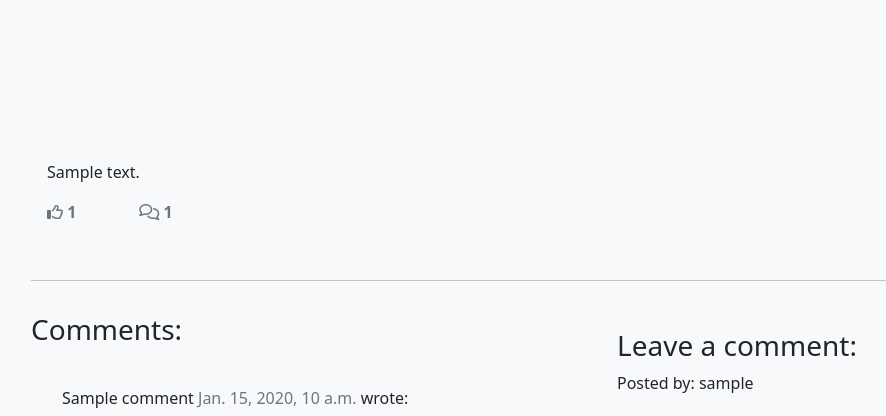
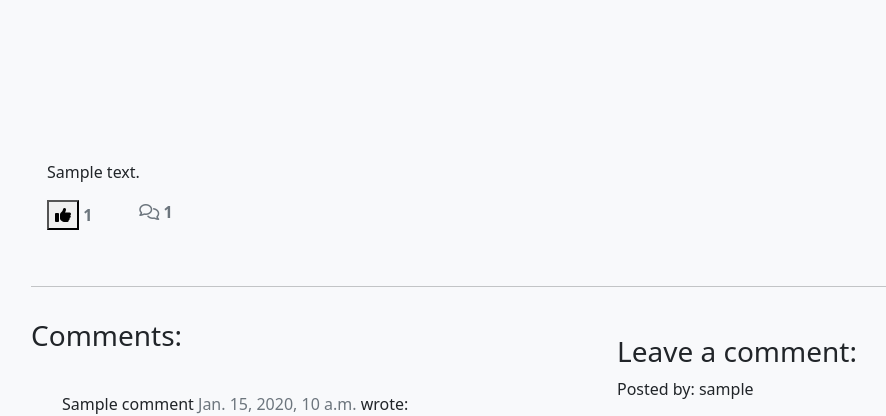
Before and after one commit to HumaIlyas/Project-4, a Django app: a page that uses templates/news/post_detail.html in a window 1280 px wide. Shown: the part 354-770 px from the top of the page, without its empty margins (51-937 px from the left). Run offline with Django 3.2, Linux system fonts and the light colour scheme; a user stored in the database is signed in; tables that the repository leaves empty hold one stand-in row (values such as "Sample post"); some libraries are stand-ins or nearby versions.

Commit message:
Add functionality for like/unlike in views.py & post_detail.html, and path in urls.py

```diff
--- a/news/urls.py
+++ b/news/urls.py
@@ -5,4 +5,5 @@ urlpatterns = [
     path("", views.PostList.as_view(), name='home'),
     path('category/<str:category>', views.PostCategory.as_view(), name='category'),
     path('<slug:slug>/', views.PostDetail.as_view(), name='news/post_detail'),
+    path('like/<slug:slug>', views.PostLike.as_view(), name='post_like'),
 ]
--- a/news/views.py
+++ b/news/views.py
@@ -1,5 +1,6 @@
-from django.shortcuts import render, get_object_or_404
+from django.shortcuts import render, get_object_or_404, reverse
 from django.views import generic, View
+from django.http import HttpResponseRedirect
 from .models import Category, Post
 from .forms import CommentForm
 
@@ -67,3 +68,16 @@ class PostDetail(View):
             "comment_form": CommentForm()
         }
         return render(request, "news/post_detail.html", context)
+
+
+class PostLike(View):
+
+    def post(self, request, slug, *args, **kwargs):
+        post = get_object_or_404(Post, slug=slug)
+
+        if post.likes.filter(id=request.user.id).exists():
+            post.likes.remove(request.user)
+        else:
+            post.likes.add(request.user)
+
+        return HttpResponseRedirect(reverse('news/post_detail', args=[slug]))
--- a/templates/news/post_detail.html
+++ b/templates/news/post_detail.html
@@ -37,14 +37,33 @@
                     {{ post.content | safe }}
                 </p>
 
-                <!-- Post like and comment -->
+                <!-- Post like, unlike and comment -->
                 <div class="row">
 
                     <div class="col-1">
-                        <strong class="text-secondary"><i class="fa-regular fa-thumbs-up"></i>
-                            {{ post.number_of_likes }}
+                        <strong>
+                            {% if user.is_authenticated %}
+                            <form class="d-inline" action="{% url 'post_like' post.slug %}" method="POST">
+                                {% csrf_token %}
+                                {% if liked %}
+                                <button type="submit" name="post_id" value="{{post.slug}}" class="btn-like">
+                                    <i class="fa-solid fa-thumbs-up"></i>
+                                </button>
+                                {% else %}
+                                <button type="submit" name="post_id" value="{{post.slug}}" class="btn-like">
+                                    <i class="fa-regular fa-thumbs-up"></i>
+                                </button>
+                                {% endif %}
+                            </form>
+                            {% else %}
+                            <span class="text-secondary"><i class="fa-regular fa-thumbs-up"></i></span>
+                            {% endif %}
+
+                            <!-- The number of likes -->
+                            <span class="text-secondary">{{ post.number_of_likes }}</span>
                         </strong>
                     </div>
+
                     <div class="col-1">
                         {% with comments.count as total_comments %}
                         <strong class="text-secondary"><i class="far fa-comments"></i>
```
